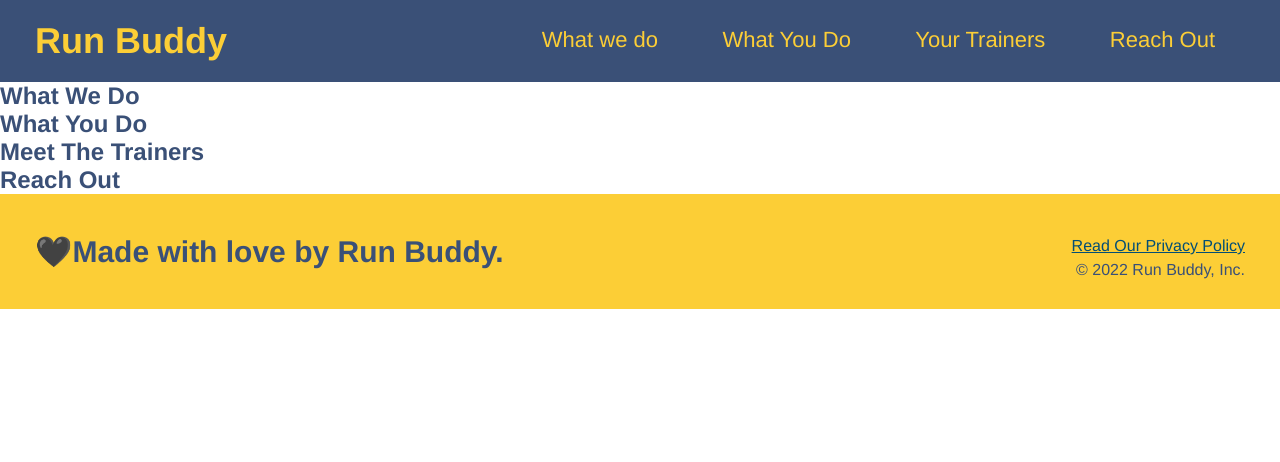
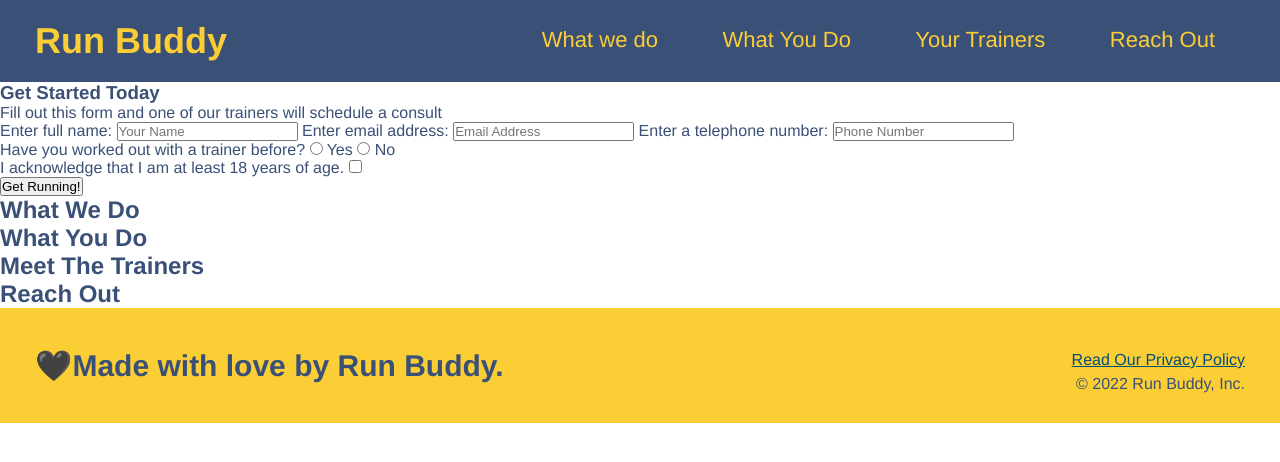
Before and after one commit to JoseEPina/m01-html-css, a plain HTML site: page index.html in a window 1280 px wide. Drawn offline with Linux system fonts and the light colour scheme.

Commit message:
Hero section form added. Label tags are associated with the input sections.

```diff
--- a/index.html
+++ b/index.html
@@ -30,7 +30,34 @@
    </header>
 
    <!-- hero/jumbotron -->
-   <section></section>
+   <section>
+      <div>
+         <h3>Get Started Today</h3>
+         <p>Fill out this form and one of our trainers will schedule a consult</p>
+         <!-- Add form element -->
+         <form>
+            <label for="name">Enter full name:</label>
+            <input type="text" placeholder="Your Name" name="name" id="name" />
+            <label for="email">Enter email address:</label>
+            <input type="text" placeholder="Email Address" name="email" id="email" />
+            <label for="phone">Enter a telephone number:</label>
+            <input type="text" placeholder="Phone Number" name="phone" id="phone" />
+            <p>
+               Have you worked out with a trainer before?
+               <input type="radio" name="trainer-confirm" id="trainer-yes" />
+               <label for="trainer-yes">Yes</label>
+               <input type="radio" name="trainer-confirm" id="trainer-no" />
+               <label for="trainer-no">No</label>
+            </p>
+            <p>
+               <label for="checkbox"> I acknowledge that I am at least 18 years of age. </label>
+               <input type="checkbox" name="age-confirm" id="checkbox" />
+            </p>
+            <button type="submit">Get Running!</button>
+         </form>
+      </div>
+   </section>
+   <!-- end hero -->
 
    <!-- "what we do" section -->
    <section>
```
